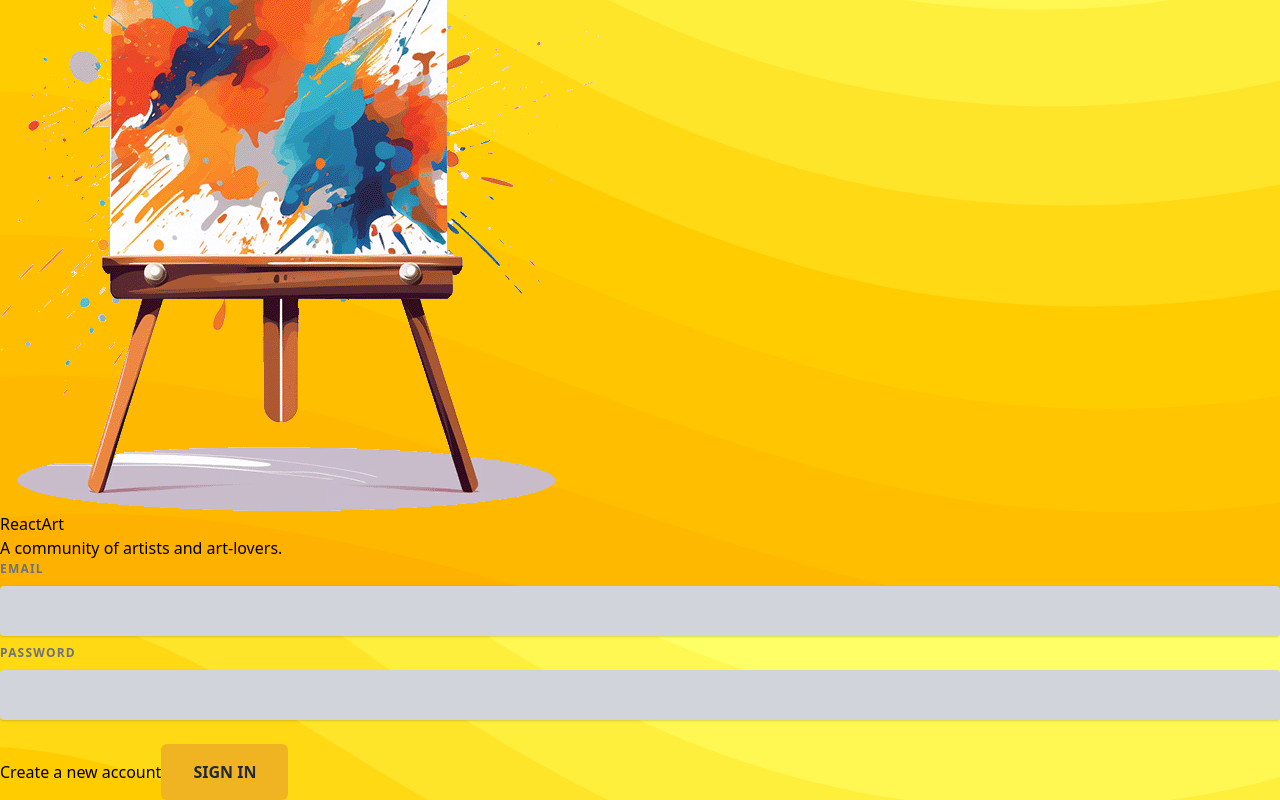
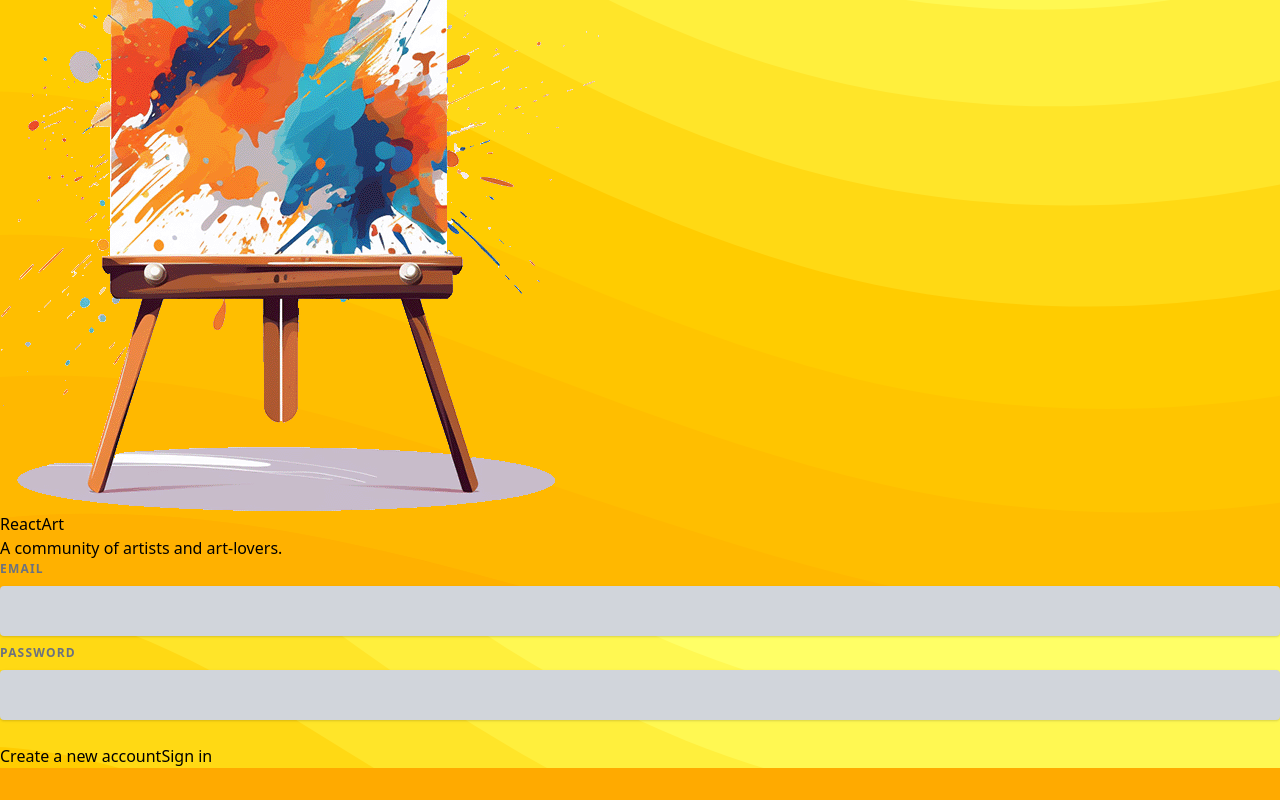
Before and after one commit to RodRothbarth/react_stylingCSS, a React (Vite) app: page / in a window 1280 px wide. Shown: the part 167-967 px from the top of the page. After the commit the page ends 935 px from the top, so only its background shows below. Built offline with nearby package versions, Linux system fonts and the light colour scheme.

Commit message:
CSS tailwind pseudo and midia

```diff
--- a/src/components/AuthInputs/AuthInputs.jsx
+++ b/src/components/AuthInputs/AuthInputs.jsx
@@ -1,5 +1,5 @@
 import { useState } from "react";
-import CustomInput, { Button, ControledDiv } from "./styleAuthComponents.jsx";
+import { Button, ControledDiv, CustomInput } from "./styleAuthComponents.jsx";
 
 export default function AuthInputs() {
   const [enteredEmail, setEnteredEmail] = useState("");
@@ -54,9 +54,10 @@ export default function AuthInputs() {
         <button type="button" className="text-button">
           Create a new account
         </button>
-        <Button className="button" onClick={handleLogin}>
-          Sign In
-        </Button>
+        <Button onClick={handleLogin}>Sign in</Button>
+        {/*<Button className="button" onClick={handleLogin}>*/}
+        {/*  Sign In*/}
+        {/*</Button>*/}
       </div>
     </div>
   );
--- a/src/components/AuthInputs/styleAuthComponents.jsx
+++ b/src/components/AuthInputs/styleAuthComponents.jsx
@@ -30,21 +30,32 @@ export const Input = styled.input`
     0 1px 2px 0 rgba(0, 0, 0, 0.06);
 `;
 
-export const Button = styled.button`
-  padding: 1rem 2rem;
-  font-weight: 600;
-  text-transform: uppercase;
-  border-radius: 0.25rem;
-  color: #1f2937;
-  background-color: #f0b322;
-  border-radius: 6px;
-  border: none;
-  &:hover {
-    background-color: #f0920e;
-  }
-`;
+// export const Button = styled.button`
+//   padding: 1rem 2rem;
+//   font-weight: 600;
+//   text-transform: uppercase;
+//   border-radius: 0.25rem;
+//   color: #1f2937;
+//   background-color: #f0b322;
+//   border-radius: 6px;
+//   border: none;
+//   &:hover {
+//     background-color: #f0920e;
+//   }
+// `;
 
-export default function CustomInput({ label, invalid, ...props }) {
+export function Button({ children, ...props }) {
+  return (
+    <button
+      className="px-4 py-2 font-semibold uppercase rounded text-stone-900 bg-amber-400 hover:bg-amber-500"
+      {...props}
+    >
+      {children}
+    </button>
+  );
+}
+
+export function CustomInput({ label, invalid, ...props }) {
   return (
     <p>
       <Label $invalid={invalid}>{label}</Label>
--- a/src/components/Header/Header.jsx
+++ b/src/components/Header/Header.jsx
@@ -2,13 +2,13 @@ import logo from "../../assets/logo.png";
 
 export default function Header() {
   return (
-    <header className="flex flex-col items-center mt-8 mb-16">
+    <header className="flex flex-col items-center mt-8 mb-8 md:mb-16">
       <img
         src={logo}
         alt="A canvas"
         className="mb-8 w-44 h-44 object-contain"
       />
-      <h1 className="text-4xl font-semibold tracking-widest text-center uppercase text-amber-800 font-title">
+      <h1 className="text-xl md:text-4xl font-semibold tracking-widest text-center uppercase text-amber-800 font-title">
         ReactArt
       </h1>
       {/*<p className={classes.paragraph}>A community of artists and art-lovers.</p>*/}
```
